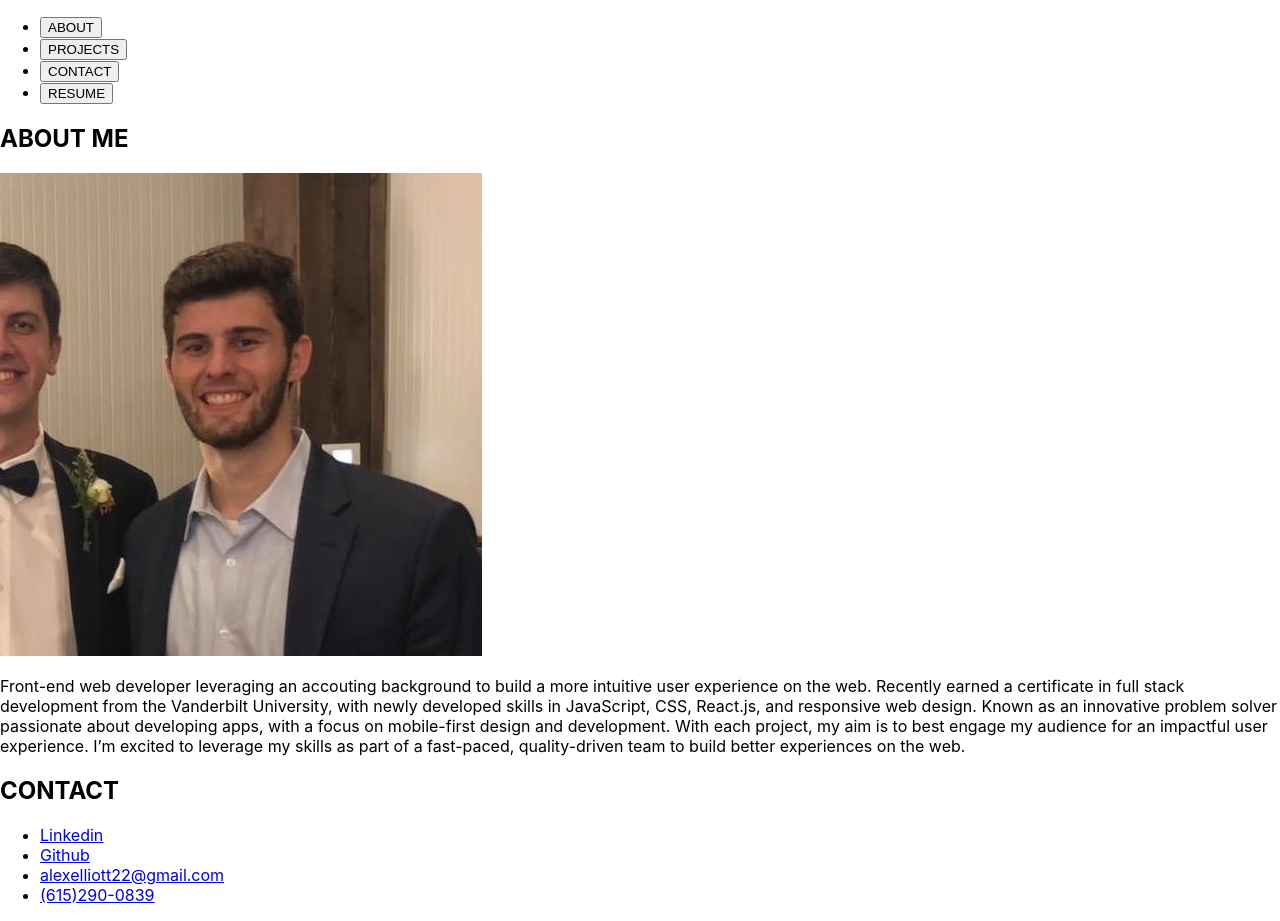
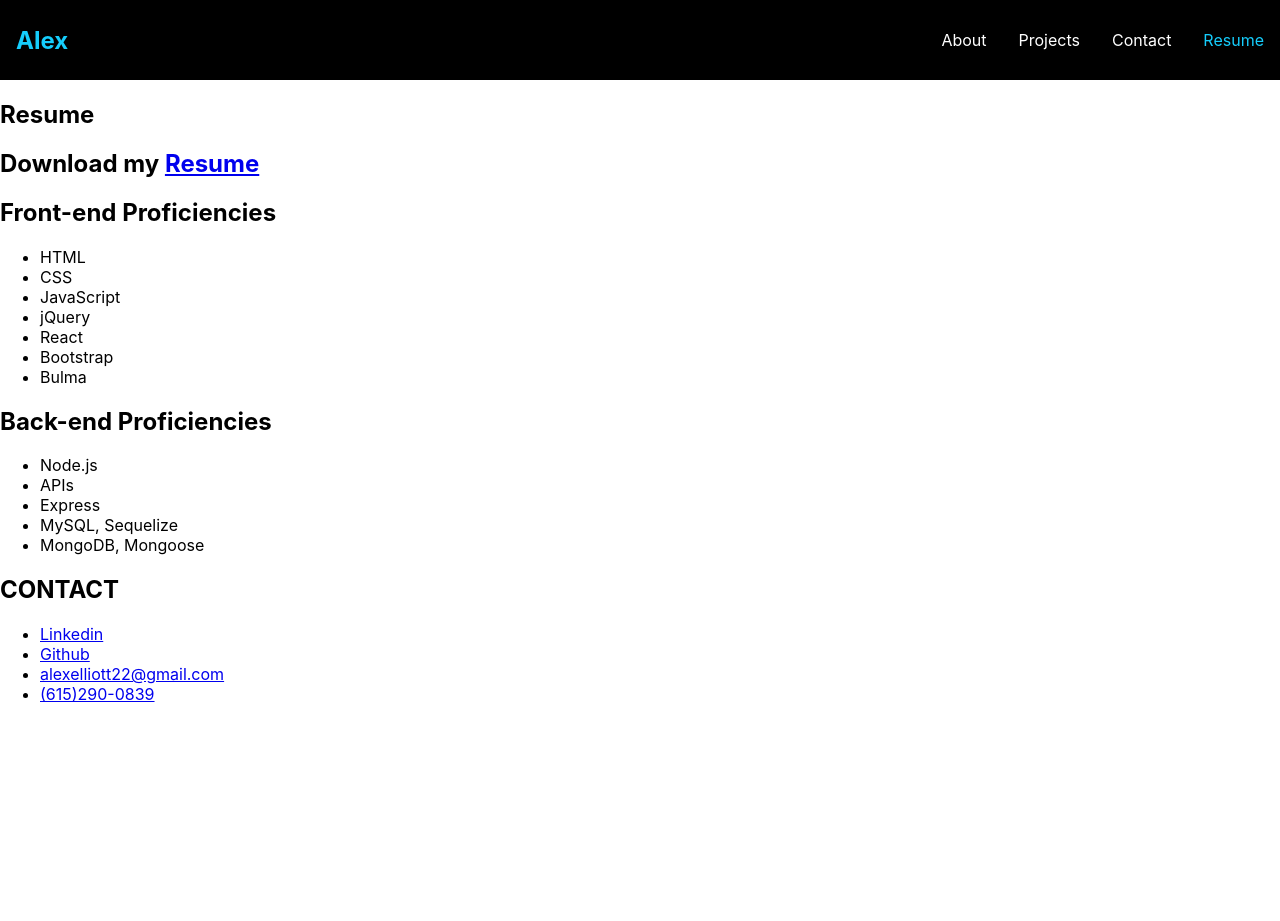
Before and after one commit to alexelliott22/react-portfolio, a React (Create React App) app: page /resume in a window 1280 px wide. After the commit the page ends 800 px from the top, so only its background shows below. Built offline with nearby package versions, Linux system fonts and the light colour scheme.

Commit message:
add routing funtionality to navbar

```diff
--- a/package.json
+++ b/package.json
@@ -8,7 +8,10 @@
     "@testing-library/user-event": "^12.8.3",
     "react": "^17.0.2",
     "react-dom": "^17.0.2",
+    "react-icons": "^4.2.0",
+    "react-router-dom": "^5.2.1",
     "react-scripts": "4.0.3",
+    "styled-components": "^5.3.1",
     "web-vitals": "^1.1.2"
   },
   "scripts": {
--- a/src/App.js
+++ b/src/App.js
@@ -1,36 +1,31 @@
 import React, {useState} from 'react';
+import {BrowserRouter as Router, Switch, Route} from 'react-router-dom';
 import './App.css';
+
 import About from './components/About';
 import Contact from './components/Contact';
 import Footer from './components/Footer';
-import Nav from './components/Nav';
+import Navbar from './components/Navbar';
 import Portfolio from './components/Portfolio';
 import Resume from './components/Resume';
 
 function App() {
-  const [navSelected, setNavSelected] = useState('#about-me');
 
 
   return (
     <div>
-      <Nav setNavSelected={setNavSelected} />
+      <Router>
+        <Navbar />
+        <Switch>
+          <Route path='/' exact component={About} />
+          <Route path='/contact' component={Contact} />
+          <Route path='/projects' component={Portfolio} />
+          <Route path='/resume' component={Resume} />
+        </Switch>
+      </Router>
+
       <main>
-        {(
-          () => {
-            switch(navSelected) {
-              case 'projects' === navSelected:
-                return (<Portfolio />);
-              case 'contact-me' === navSelected:
-                return(<Contact />);
-              case 'resume' === navSelected:
-                return(<Resume />);
-              case 'about-me' === navSelected:
-                return(<About />)
-              default:
-                return(<About />)
-            }
-          }
-        )()}
+
       </main>
       <Footer />
     </div>
--- a/src/components/Footer/index.js
+++ b/src/components/Footer/index.js
@@ -9,10 +9,10 @@ function Footer() {
             <nav className="contact">
                 <ul>
                     <li>
-                        <a href="https://www.linkedin.com/in/alex-elliott-cpa/" className="linkedin">Linkedin</a>
+                        <a href="https://www.linkedin.com/in/alex-elliott-cpa/" className="linkedin" target='_blank' rel='noreferrer'>Linkedin</a>
                     </li>
                     <li>
-                        <a href="https://github.com/alexelliott22" className="github">Github</a>
+                        <a href="https://github.com/alexelliott22" className="github" target='_blank' rel='noreferrer'>Github</a>
                     </li>
                     <li>
                         <a href="mailto:alexelliott22@gmail.com" className="email">alexelliott22@gmail.com</a>
--- a/src/components/Nav/index.js
+++ /dev/null
@@ -1,28 +0,0 @@
-import React from "react";
-
-function Nav({setNavSelected}) {
-
-
-    return (
-        <header>
-            <nav className="website-navigation">
-                <ul>
-                    <li onClick={() => setNavSelected('about-me')}>
-                        <button>ABOUT</button>
-                    </li>
-                    <li onClick={() => setNavSelected('projects')}>
-                        <button>PROJECTS</button>
-                    </li>
-                    <li onClick={() => setNavSelected('contact-me')}>
-                        <button>CONTACT</button>
-                    </li>
-                    <li onClick={() => setNavSelected('resume')}>
-                        <button>RESUME</button>
-                    </li>
-                </ul>
-            </nav>
-        </header>
-    )
-}
-
-export default Nav;
--- /dev/null
+++ b/src/components/Navbar/NavbarElements.js
@@ -0,0 +1,50 @@
+import styled from 'styled-components';
+import { NavLink as Link } from 'react-router-dom';
+import {FaBars} from 'react-icons/fa';
+
+export const Nav = styled.nav`
+    background: #000;
+    height: 80px;
+    display: flex;
+    justify-content: space-between;
+    padding: 0.5rem calc((100vm - 1000px) / 2);
+    z-index: 10;
+`
+
+export const NavLink = styled(Link)`
+    color: #fff;
+    display: flex;
+    align-items: center;
+    text-decoration: none;
+    padding: 0 1rem;
+    height: 100%;
+    cursor: pointer;
+
+    &.active {
+        color: #15cdfc;
+    }
+`
+
+export const Bars = styled(FaBars)`
+    display: none;
+    color: #fff;
+
+    @media screen and (max-width: 768px) {
+        display: block;
+        position: absolute;
+        top: 0;
+        right: 0;
+        transform: translate(-100%, 75%);
+        font-size: 1.8rem;
+        cursor: pointer;
+    }
+`
+
+export const NavMenu = styled.div`
+    display: flex;
+    align-items: center;
+
+    @media screen and (max-width: 768px) {
+        display: none;
+    }
+`
--- /dev/null
+++ b/src/components/Navbar/index.js
@@ -0,0 +1,56 @@
+import React from "react";
+import {
+    Nav,
+    NavLink,
+    Bars,
+    NavMenu
+} from './NavbarElements'
+
+function Navbar() {
+
+
+    return (
+        <header>
+            <Nav>
+                <NavLink to='/'>
+                    <h1>Alex</h1>
+                </NavLink>
+                <Bars />
+                <NavMenu>
+                    <NavLink to='/about' activeStyle>
+                        About
+                    </NavLink>
+                    <NavLink to='/projects' activeStyle>
+                        Projects
+                    </NavLink>
+                    <NavLink to='/contact' activeStyle>
+                        Contact
+                    </NavLink>
+                    <NavLink to='/resume' activeStyle>
+                        Resume
+                    </NavLink>
+                </NavMenu>
+            </Nav>
+
+
+            {/* <nav className="website-navigation">
+                <ul>
+                    <li onClick={() => setNavSelected('about-me')} className={`${navSelected === 'about-me' && 'navActive'}`}>
+                        <button>ABOUT</button>
+                    </li>
+                    <li onClick={() => setNavSelected('projects')} className={`${navSelected === 'projects' && 'navActive'}`}>
+                        <button>PROJECTS</button>
+                    </li>
+                    <li onClick={() => setNavSelected('contact-me')} className={`${navSelected === 'contact-me' && 'navActive'}`}>
+                        <button>CONTACT</button>
+                    </li>
+                    <li onClick={() => setNavSelected('resume')} className={`${navSelected === 'resume' && 'navActive'}`}>
+                        <button>RESUME</button>
+                    </li>
+                </ul>
+            </nav> */}
+        </header>
+    )
+}
+
+export default Navbar;
```
Also changed, not shown: 1 other file (tests, documents, lock files or other folders).
